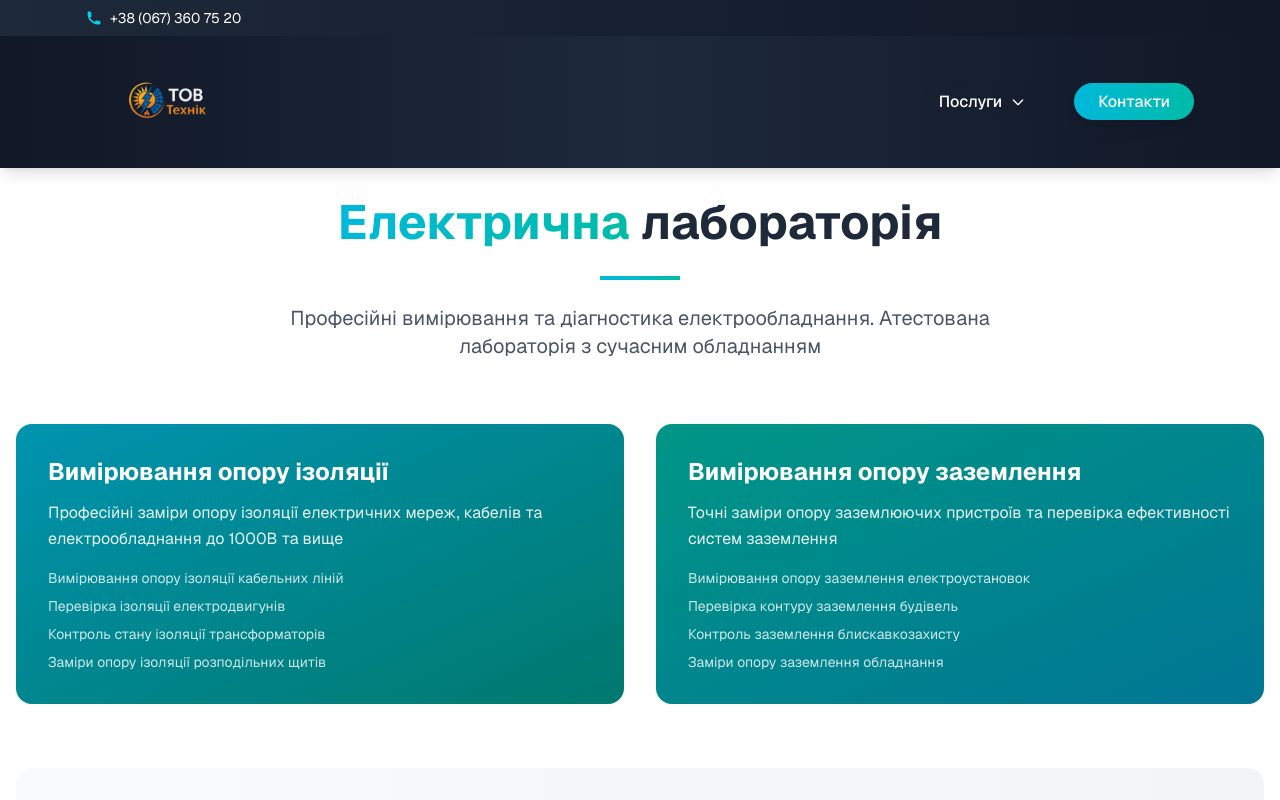
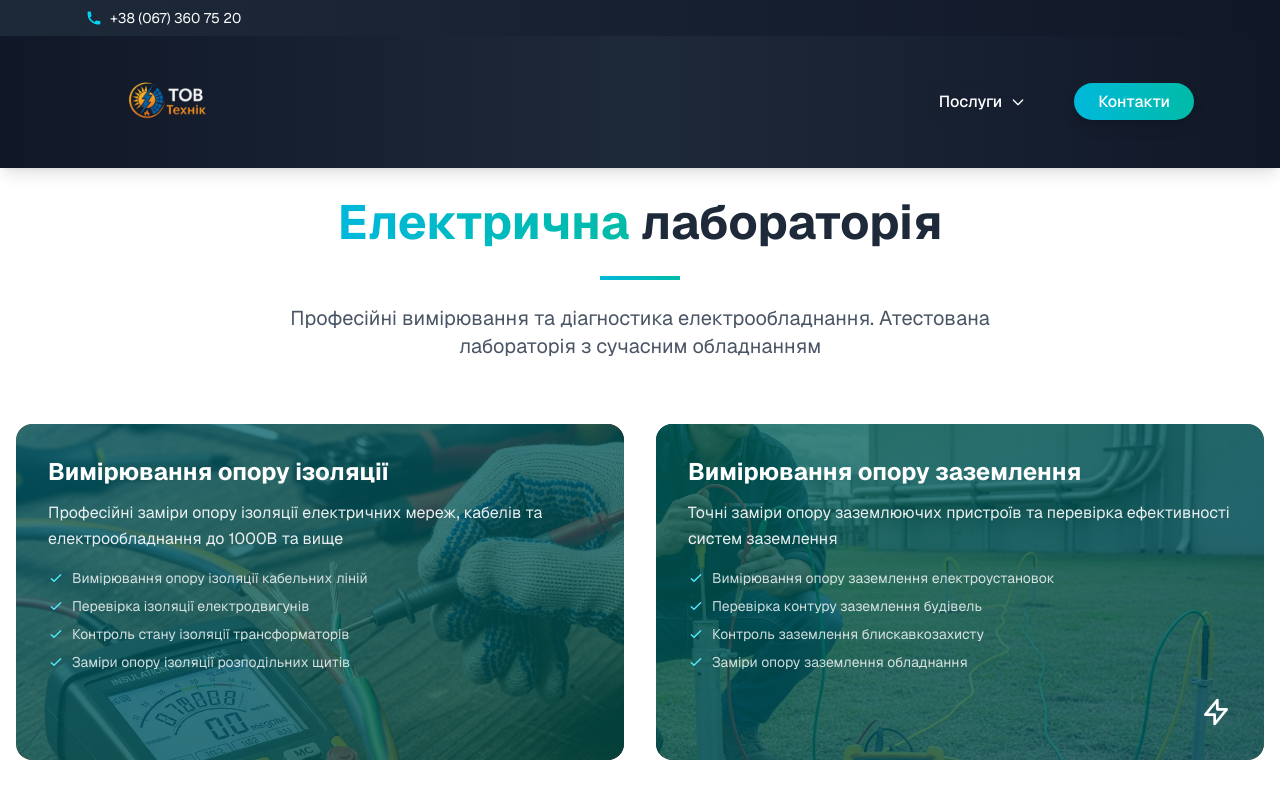
Before and after one commit to Natali993/texnic, a Next.js app: page /electrichna-laboratoria in a window 1280 px wide. Shown: the top 800 px of the page. Built offline with nearby package versions, Linux system fonts and the light colour scheme.

Commit message:
feat: refresh of page electrical laboratoria

```diff
--- a/src/app/electrichna-laboratoria/page.tsx
+++ b/src/app/electrichna-laboratoria/page.tsx
@@ -7,7 +7,8 @@ export default function ElectrichnaLaboratoria() {
       id: "vymiriuvannia-oporu-izoliatsii",
       title: "Вимірювання опору ізоляції",
       description: "Професійні заміри опору ізоляції електричних мереж, кабелів та електрообладнання до 1000В та вище",
-
+      // Add a specific background image for this service
+      backgroundImage: '/opir-izol.png',
       gradient: "bg-gradient-to-br from-cyan-500 to-teal-600",
       details: [
         "Вимірювання опору ізоляції кабельних ліній",
@@ -20,6 +21,8 @@ export default function ElectrichnaLaboratoria() {
       id: "vymiriuvannia-oporu-zazemlennia",
       title: "Вимірювання опору заземлення",
       description: "Точні заміри опору заземлюючих пристроїв та перевірка ефективності систем заземлення",
+      // Add a specific background image for this service
+      backgroundImage: '/opir-zazem.png',
       icon: (
         <svg className="w-8 h-8 text-white" fill="none" stroke="currentColor" viewBox="0 0 24 24">
           <path strokeLinecap="round" strokeLinejoin="round" strokeWidth={2} d="M13 10V3L4 14h7v7l9-11h-7z" />
@@ -52,11 +55,25 @@ export default function ElectrichnaLaboratoria() {
           </p>
         </div>
 
-        {/* Services Grid */}
+        {/* Services Grid with translucent background images */}
         <div className="grid grid-cols-1 md:grid-cols-2 gap-8 mb-16">
           {services.map((service, index) => (
-            <div key={index} id={service.id} className={`group relative overflow-hidden rounded-2xl ${service.gradient} p-8 transition-all duration-300 hover:scale-105 hover:shadow-2xl cursor-pointer`}>
-              <div className="absolute inset-0 bg-black/20 group-hover:bg-black/10 transition-all duration-300"></div>
+            <div
+              key={index}
+              id={service.id}
+              className={`group relative overflow-hidden rounded-2xl p-8 transition-all duration-300 hover:scale-105 hover:shadow-2xl cursor-pointer`}
+              style={{
+                backgroundImage: `url(${service.backgroundImage})`, // Use the specific background image
+                backgroundSize: 'cover',
+                backgroundPosition: 'center',
+              }}
+            >
+              {/* Overlay for translucency and readability */}
+              <div className={`absolute inset-0 bg-black opacity-60 group-hover:opacity-50 transition-all duration-300 rounded-2xl`}></div>
+
+              {/* Optional: Add a gradient overlay on top of the image overlay for extra style */}
+              <div className={`absolute inset-0 ${service.gradient} opacity-40 group-hover:opacity-30 transition-all duration-300 rounded-2xl`}></div>
+
               <div className="relative z-10 h-full flex flex-col justify-between text-white">
                 <div>
                   <h3 className="text-2xl font-bold mb-3">{service.title}</h3>
@@ -64,12 +81,15 @@ export default function ElectrichnaLaboratoria() {
                   <ul className="space-y-2">
                     {service.details.map((detail, detailIndex) => (
                       <li key={detailIndex} className="flex items-center text-white/80 text-sm">
-
+                        <svg className="w-4 h-4 mr-2 text-cyan-300 flex-shrink-0" fill="none" stroke="currentColor" viewBox="0 0 24 24" xmlns="http://www.w3.org/2000/svg">
+                          <path strokeLinecap="round" strokeLinejoin="round" strokeWidth={2} d="M5 13l4 4L19 7"></path>
+                        </svg>
                         {detail}
                       </li>
                     ))}
                   </ul>
                 </div>
+                {service.icon && <div className="mt-6 flex justify-end">{service.icon}</div>}
               </div>
             </div>
           ))}
```
